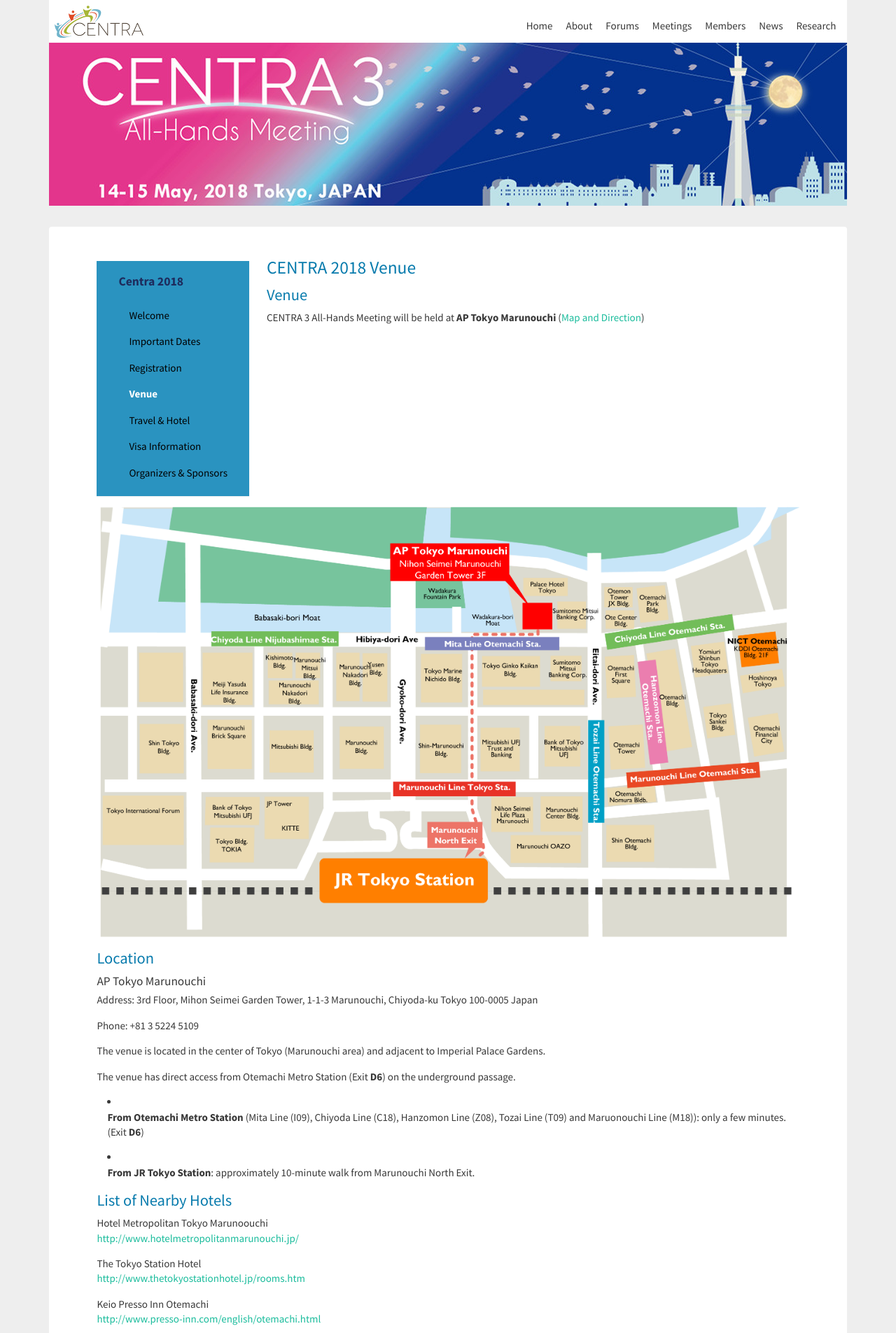
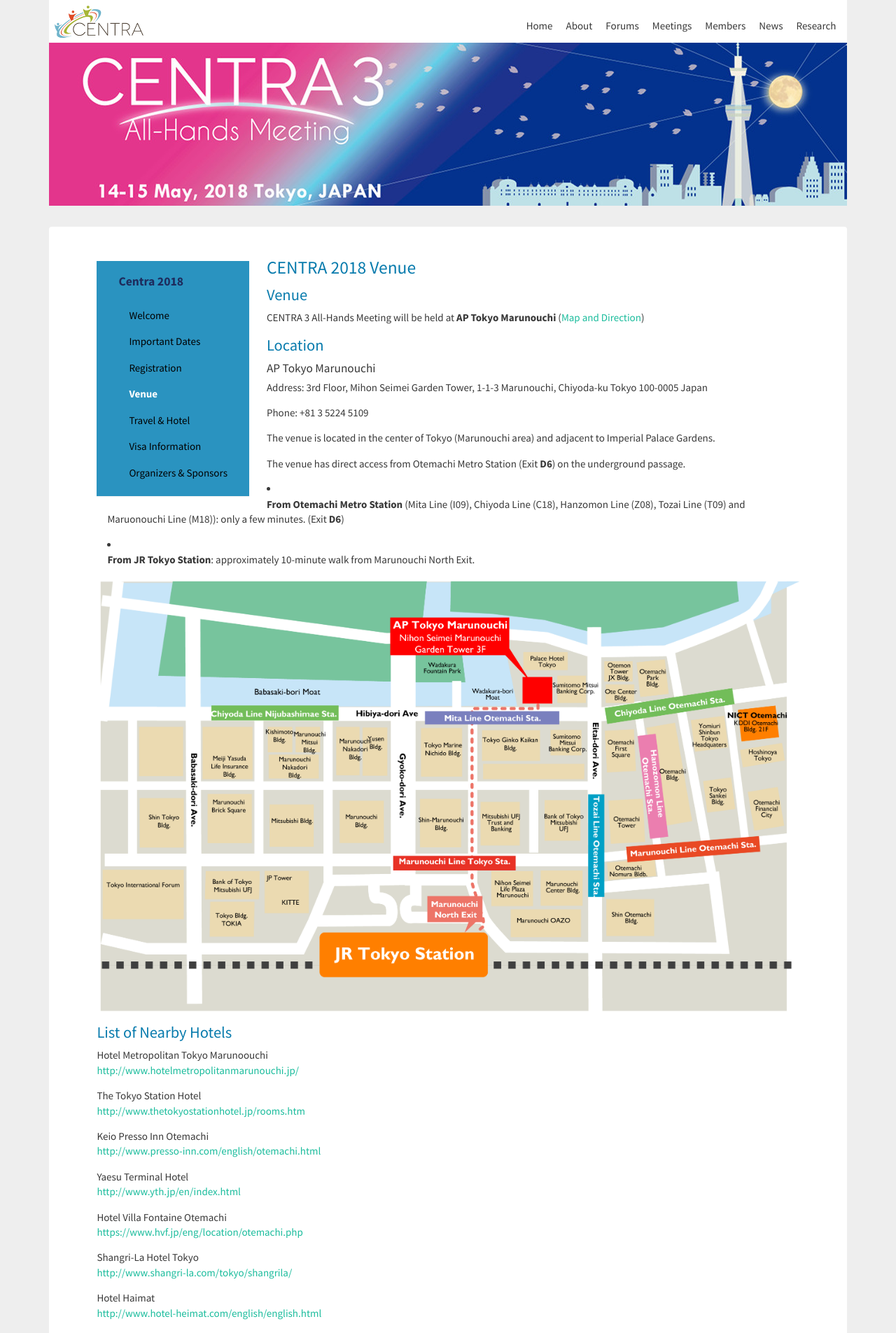
Before and after one commit to hmchou56/centra8, a Jekyll site: the page built from centra3/venue.md, in a window 1280 px wide. Shown: the top 1905 px of the page at 70% size. Built offline with Jekyll 4.4.1, drawn with Linux system fonts in a browser that asks for light colours; nearby versions of some CDN libraries.

Commit message:
edited venue map img position

```diff
--- a/centra3/venue.md
+++ b/centra3/venue.md
@@ -13,8 +13,6 @@
 
 CENTRA 3 All-Hands Meeting will be held at **AP Tokyo Marunouchi** ([Map and Direction](https://www.google.co.jp/maps/place/%E3%82%B3%E3%83%B3%E3%83%99%E3%83%B3%E3%82%B7%E3%83%A7%E3%83%B3%E3%83%AB%E3%83%BC%E3%83%A0AP%E6%9D%B1%E4%BA%AC%E4%B8%B8%E3%81%AE%E5%86%85/@35.6844264,139.7600255,17z/data=!3m1!4b1!4m5!3m4!1s0x60188c08100a5399:0x4deb54a0081cf594!8m2!3d35.6844264!4d139.7622142?dcr=0))
 
-<img src="/img/centra3_venue_access.png" alt="CENTRA3 venue access" style="margin-right: auto;margin-left: auto;" class="img-responsive">
-
 ### Location
 #### [AP Tokyo Marunouchi](https://www.tc-forum.co.jp/kanto-area/ap-marunouchi/)
 
@@ -28,6 +26,8 @@
 * **From Otemachi Metro Station** (Mita Line (I09), Chiyoda Line (C18), Hanzomon Line (Z08), Tozai Line (T09) and Maruonouchi Line (M18)): only a few minutes. (Exit **D6**)
 
 * **From JR Tokyo Station**: approximately 10-minute walk from Marunouchi North Exit.
+
+<img src="/img/centra3_venue_access.png" alt="CENTRA3 venue access" style="margin-right: auto;margin-left: auto;" class="img-responsive">
 
 ### List of Nearby Hotels
 
```
